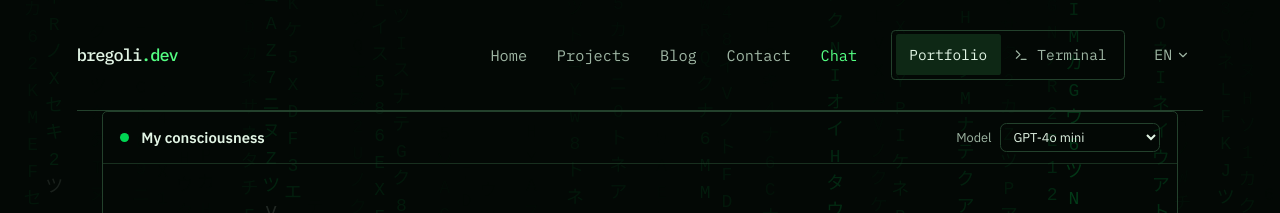
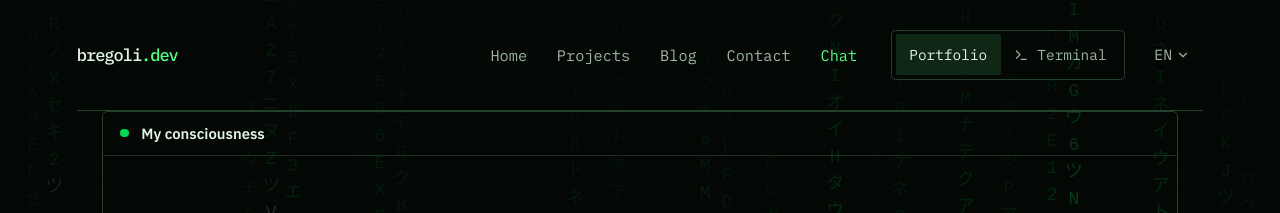
Before and after one commit to viniciusbregoli/bregoli-dev, a Next.js app: page /chat in a window 1280 px wide. Shown: the top 213 px of the page. Built offline with nearby package versions, Linux system fonts and the light colour scheme.

Commit message:
feat: use GPT-4o exclusively for viniGPT

```diff
--- a/app/(core)/assistant/models.ts
+++ b/app/(core)/assistant/models.ts
@@ -1,24 +1 @@
-// Curated model menu for the assistant, served via OpenRouter (OpenAI-compatible).
-// Shared by the API route (allowlist validation) and the chat UIs (the picker),
-// so the two never drift. The allowlist is the cost/abuse guard — visitors can
-// only pick from here, not request arbitrary (expensive) models.
-
-export type ModelOption = { id: string; label: string };
-
-// Deliberately a cheap-only menu — these are public, visitor-selectable, and
-// uncapped beyond max_tokens, so keep the per-token cost low.
-export const MODELS: ModelOption[] = [
-  { id: 'openai/gpt-4o-mini', label: 'GPT-4o mini' },
-  { id: 'google/gemini-2.5-flash', label: 'Gemini 2.5 Flash' },
-  { id: 'google/gemini-2.5-flash-lite', label: 'Gemini 2.5 Flash Lite' },
-  { id: 'meta-llama/llama-3.3-70b-instruct', label: 'Llama 3.3 70B' },
-  { id: 'deepseek/deepseek-chat', label: 'DeepSeek V3' },
-];
-
-export const DEFAULT_MODEL = 'openai/gpt-4o-mini';
-
-const MODEL_IDS = new Set(MODELS.map((m) => m.id));
-
-export function isAllowedModel(id: unknown): id is string {
-  return typeof id === 'string' && MODEL_IDS.has(id);
-}
+export const DEFAULT_MODEL = 'openai/gpt-4o';
--- a/app/(core)/i18n/translations.ts
+++ b/app/(core)/i18n/translations.ts
@@ -703,15 +703,6 @@ export const translations = {
     zh: '问问我的工作…',
   },
   'assistant.send': { en: 'Send', pt: 'Enviar', de: 'Senden', es: 'Enviar', zh: '发送' },
-  'assistant.model': { en: 'Model', pt: 'Modelo', de: 'Modell', es: 'Modelo', zh: '模型' },
-  'assistant.via': { en: 'via', pt: 'via', de: 'über', es: 'vía', zh: '由' },
-  'assistant.modelHint': {
-    en: "Pick a model — each reply shows which one actually answered, so you can verify it changed.",
-    pt: 'Escolha um modelo — cada resposta mostra qual realmente respondeu, então você pode verificar que mudou.',
-    de: 'Wähle ein Modell — jede Antwort zeigt, welches tatsächlich geantwortet hat, sodass du die Änderung prüfen kannst.',
-    es: 'Elige un modelo — cada respuesta muestra cuál respondió de verdad, para que puedas verificar el cambio.',
-    zh: '选择一个模型——每条回复都会显示实际回答的模型，方便你核实切换是否生效。',
-  },
   'assistant.terminalPlaceholder': {
     en: 'Ask anything… e.g. "what do you do at Kinebot?"',
     pt: 'Pergunte qualquer coisa… ex.: "o que você faz na Kinebot?"',
--- a/app/api/chat/route.ts
+++ b/app/api/chat/route.ts
@@ -1,14 +1,7 @@
-// app/api/chat/route.ts
-// Server-side proxy to OpenRouter (OpenAI-compatible). The API key lives here and
-// NEVER reaches the browser — the client only ever talks to this route. Guardrails:
-// model allowlist, bounded history, capped message length, capped output tokens.
-// For verifiability, the actual model OpenRouter used is read off the first stream
-// chunk and returned in the `X-Model` response header (and surfaced per-message in
-// the UI) — so a visitor can confirm their model choice really took effect.
 import { NextRequest } from 'next/server';
 import OpenAI from 'openai';
 import { buildSystemPrompt } from '../../(core)/assistant/knowledge';
-import { DEFAULT_MODEL, isAllowedModel } from '../../(core)/assistant/models';
+import { DEFAULT_MODEL } from '../../(core)/assistant/models';
 import { Language } from '../../(core)/i18n/translations';
 
 export const runtime = 'nodejs';
@@ -43,10 +36,9 @@ export async function POST(request: NextRequest) {
     return json({ error: 'Invalid request body.' }, 400);
   }
 
-  const { messages, language, model } = (body ?? {}) as {
+  const { messages, language } = (body ?? {}) as {
     messages?: ChatMessage[];
     language?: string;
-    model?: string;
   };
 
   if (!Array.isArray(messages) || messages.length === 0) {
@@ -69,8 +61,6 @@ export async function POST(request: NextRequest) {
   }
 
   const lang: Language = SUPPORTED.includes(language as Language) ? (language as Language) : 'en';
-  // Only allowlisted models — anything else falls back to the default.
-  const requestedModel = isAllowedModel(model) ? model : DEFAULT_MODEL;
 
   const client = new OpenAI({
     apiKey: process.env.OPENROUTER_API_KEY,
@@ -83,7 +73,7 @@ export async function POST(request: NextRequest) {
 
   try {
     const completion = await client.chat.completions.create({
-      model: requestedModel,
+      model: DEFAULT_MODEL,
       temperature: 0.7,
       max_tokens: MAX_TOKENS,
       stream: true,
@@ -95,7 +85,7 @@ export async function POST(request: NextRequest) {
     const iterator = completion[Symbol.asyncIterator]();
     const first = await iterator.next();
     const usedModel =
-      (!first.done && first.value?.model) || requestedModel;
+      (!first.done && first.value?.model) || DEFAULT_MODEL;
 
     const encoder = new TextEncoder();
     const stream = new ReadableStream<Uint8Array>({
--- a/app/components/assistant/streamChat.ts
+++ b/app/components/assistant/streamChat.ts
@@ -1,36 +1,29 @@
 import { Language } from '../../(core)/i18n/translations';
 
-export type ChatMessage = { role: 'user' | 'assistant'; content: string; model?: string };
+export type ChatMessage = { role: 'user' | 'assistant'; content: string };
 
 type StreamChatOptions = {
   messages: ChatMessage[];
   language: Language;
-  model: string;
   /** Called with the full accumulated text each time more arrives. */
   onToken: (full: string) => void;
-  /** Called once with the model OpenRouter actually used (from the X-Model header). */
-  onModel?: (model: string) => void;
   signal?: AbortSignal;
 };
 
 /**
  * POSTs a conversation to /api/chat and streams the reply back token-by-token.
  * Resolves with the final text. Throws on a non-OK response or missing body.
- * The model the server actually used is read from the `X-Model` header and passed
- * to `onModel` (used to prove the chosen model really answered).
  */
 export async function streamChat({
   messages,
   language,
-  model,
   onToken,
-  onModel,
   signal,
 }: StreamChatOptions): Promise<string> {
   const res = await fetch('/api/chat', {
     method: 'POST',
     headers: { 'Content-Type': 'application/json' },
-    body: JSON.stringify({ messages, language, model }),
+    body: JSON.stringify({ messages, language }),
     signal,
   });
 
@@ -38,7 +31,6 @@ export async function streamChat({
     throw new Error('assistant_unavailable');
   }
 
-  onModel?.(res.headers.get('X-Model') || model);
 
   const reader = res.body.getReader();
   const decoder = new TextDecoder();
--- a/app/components/chat/ClassicChat.tsx
+++ b/app/components/chat/ClassicChat.tsx
@@ -3,12 +3,11 @@
 import { useEffect, useRef } from 'react';
 import { FiSend } from 'react-icons/fi';
 import { useLanguage } from '../../(core)/i18n/context';
-import { MODELS } from '../../(core)/assistant/models';
 import { SUGGESTIONS, useAssistantChat } from './useAssistantChat';
 
 export default function ClassicChat() {
   const { t } = useLanguage();
-  const { messages, input, setInput, model, setModel, busy, error, send, started } =
+  const { messages, input, setInput, busy, error, send, started } =
     useAssistantChat();
 
   const scrollRef = useRef<HTMLDivElement>(null);
@@ -36,20 +35,7 @@ export default function ClassicChat() {
         <div className="term-titlebar flex items-center gap-2 px-5 py-3">
           <span className="h-2 w-2 rounded-full bg-secondary" />
           <span className="text-sm font-semibold text-foreground">{t('assistant.title')}</span>
-          <label className="ml-auto flex items-center gap-2 text-xs text-muted" title={t('assistant.modelHint')}>
-            <span className="hidden sm:inline">{t('assistant.model')}</span>
-            <select
-              value={model}
-              onChange={(e) => setModel(e.target.value)}
-              className="rounded-md border border-line bg-transparent px-2 py-1 text-foreground outline-none focus:border-primary/50"
-            >
-              {MODELS.map((m) => (
-                <option key={m.id} value={m.id}>
-                  {m.label}
-                </option>
-              ))}
-            </select>
-          </label>
+
         </div>
 
         {/* Messages */}
--- a/app/components/chat/TerminalChat.tsx
+++ b/app/components/chat/TerminalChat.tsx
@@ -2,7 +2,6 @@
 
 import { useEffect, useRef } from 'react';
 import { useLanguage } from '../../(core)/i18n/context';
-import { MODELS } from '../../(core)/assistant/models';
 import { SUGGESTIONS, useAssistantChat } from './useAssistantChat';
 
 // Distinct accent colors for the starter words (à la OpenCode's colored options).
@@ -10,7 +9,7 @@ const STARTER_COLORS = ['var(--primary)', 'var(--secondary)', 'var(--dot-yellow)
 
 export default function TerminalChat() {
   const { t } = useLanguage();
-  const { messages, input, setInput, model, setModel, busy, error, send, started } =
+  const { messages, input, setInput, busy, error, send, started } =
     useAssistantChat();
 
   const scrollRef = useRef<HTMLDivElement>(null);
@@ -77,7 +76,7 @@ export default function TerminalChat() {
 
       {/* Bottom dock: starters + meta on top, input box pinned at the very bottom. */}
       <div className="mt-4 space-y-3">
-        {/* Starter suggestions (hero only) on the left, model selector on the right. */}
+        {/* Starter suggestions are shown before the conversation begins. */}
         <div className="flex flex-wrap items-center gap-x-4 gap-y-3">
           {!started && (
             <div className="flex flex-wrap gap-x-5 gap-y-1">
@@ -95,23 +94,7 @@ export default function TerminalChat() {
             </div>
           )}
 
-          <label
-            className="ml-auto flex items-center gap-2 text-sm text-muted"
-            title={t('assistant.modelHint')}
-          >
-            <span className="text-secondary">{t('assistant.model').toLowerCase()}:</span>
-            <select
-              value={model}
-              onChange={(e) => setModel(e.target.value)}
-              className="cursor-pointer rounded-md border border-line bg-transparent px-3 py-2 text-foreground outline-none transition-colors hover:border-primary/50 focus:border-primary"
-            >
-              {MODELS.map((m) => (
-                <option key={m.id} value={m.id}>
-                  {m.id}
-                </option>
-              ))}
-            </select>
-          </label>
+
         </div>
 
         {/* Input box — OpenCode-style left accent bar, at the very bottom */}
--- a/app/components/chat/useAssistantChat.tsx
+++ b/app/components/chat/useAssistantChat.tsx
@@ -3,7 +3,6 @@
 import { createContext, useContext, useState, ReactNode } from 'react';
 import { useLanguage } from '../../(core)/i18n/context';
 import { TranslationKey } from '../../(core)/i18n/translations';
-import { DEFAULT_MODEL } from '../../(core)/assistant/models';
 import { ChatMessage, streamChat } from '../assistant/streamChat';
 
 const MAX_INPUT = 500;
@@ -20,8 +19,6 @@ type AssistantChat = {
   messages: ChatMessage[];
   input: string;
   setInput: (value: string) => void;
-  model: string;
-  setModel: (id: string) => void;
   busy: boolean;
   error: boolean;
   send: (override?: string) => Promise<void>;
@@ -40,7 +37,6 @@ export function AssistantChatProvider({ children }: { children: ReactNode }) {
   const { language } = useLanguage();
   const [messages, setMessages] = useState<ChatMessage[]>([]);
   const [input, setInput] = useState('');
-  const [model, setModel] = useState<string>(DEFAULT_MODEL);
   const [busy, setBusy] = useState(false);
   const [error, setError] = useState(false);
 
@@ -68,9 +64,7 @@ export function AssistantChatProvider({ children }: { children: ReactNode }) {
       await streamChat({
         messages: base,
         language,
-        model,
         onToken: (full) => patchLast({ content: full }),
-        onModel: (used) => patchLast({ model: used }),
       });
     } catch {
       setError(true);
@@ -85,8 +79,6 @@ export function AssistantChatProvider({ children }: { children: ReactNode }) {
     messages,
     input,
     setInput: setInputCapped,
-    model,
-    setModel,
     busy,
     error,
     send,
--- a/app/components/terminal/ChatAnswer.tsx
+++ b/app/components/terminal/ChatAnswer.tsx
@@ -2,7 +2,6 @@
 
 import { useEffect, useState } from 'react';
 import { Language } from '../../(core)/i18n/translations';
-import { DEFAULT_MODEL } from '../../(core)/assistant/models';
 import { streamChat } from '../assistant/streamChat';
 
 /**
@@ -29,7 +28,6 @@ export default function ChatAnswer({
     streamChat({
       messages: [{ role: 'user', content: question }],
       language,
-      model: DEFAULT_MODEL,
       onToken: setText,
       signal: controller.signal,
     })
```
